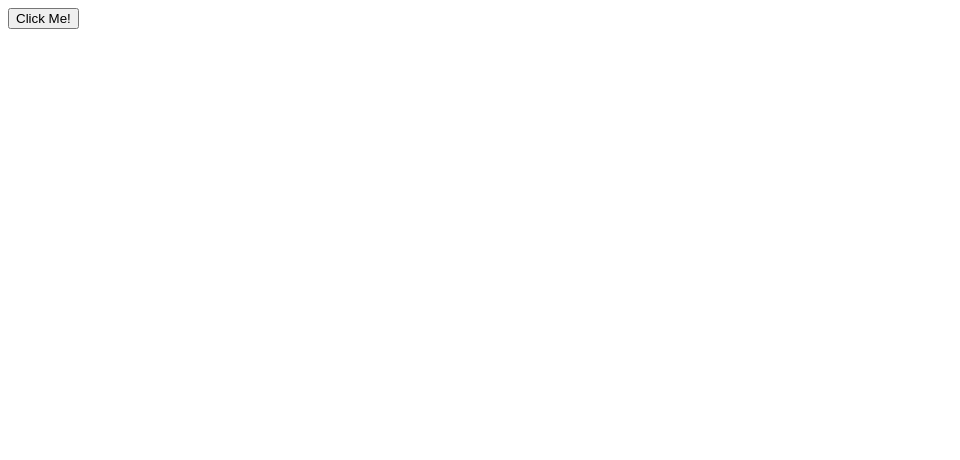
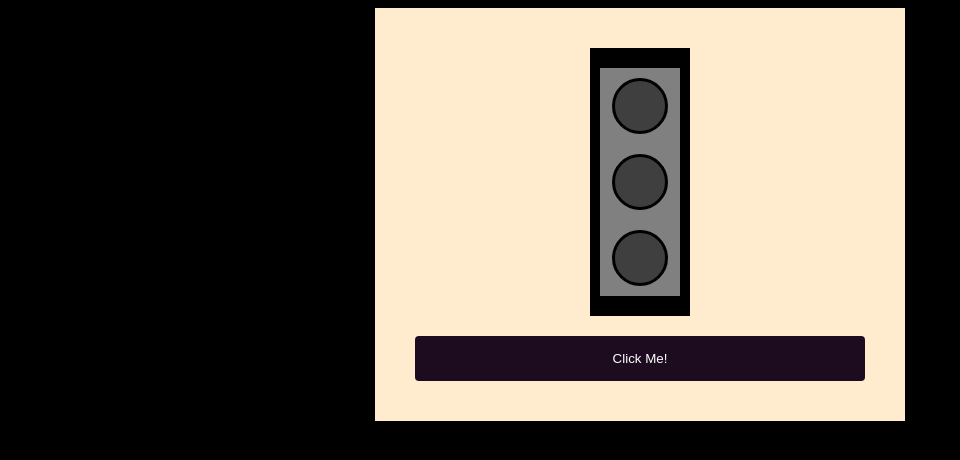
Before and after one commit to estevamwiu/project-traffic-light, a plain HTML site: page index.html in a window 1280 px wide. Shown: the whole page, without its empty margins (0-960 px from the left). Drawn offline with Linux system fonts and the light colour scheme.

Commit message:
closes #2 - css externo

```diff
--- a/index.html
+++ b/index.html
@@ -1,9 +1,10 @@
 <!DOCTYPE html>
-<html lang="en">
+<html lang="pt-br">
 <head>
     <meta charset="UTF-8">
     <meta name="viewport" content="width=device-width, initial-scale=1.0">
     <title>Traffic Light</title>
+    <link rel="stylesheet" href="style.css">
 </head>
 <body>
     <div class = "container">
@@ -11,14 +12,14 @@
         <div class = "traffic-light">
 
             <div class="panel">
-                <div class="red-light">
+                <div class=" light light-off">
 
                 </div>
-                    <div class="yellow-light">
+                    <div class=" light light-off">
 
                     </div>
 
-                        <div class="green-light">
+                        <div class="light light-off">
 
                         </div>
             </div>
--- /dev/null
+++ b/style.css
@@ -0,0 +1,78 @@
+body
+{
+    background-color: #000000;
+}
+button
+{
+    background-color: #1d0c20;
+    border: none;
+    color: #ffffff;
+    padding: 15px 32px;
+    text-decoration: none;
+    font-size: 1.2 rem;
+    border-radius: 4px;
+    cursor: pointer;
+}
+
+.container
+{
+    background-color: #ffebcd;
+    padding: 40px;
+    width: 450px;
+    margin: auto;
+    display: flex;
+    flex-direction: column;
+}
+
+.traffic-light
+{
+    background-color: #000000;
+    width: 100px;
+    padding-top: 10px;
+    padding-bottom: 10px;
+    display: flex;
+    flex-direction: column;
+    margin: auto;
+    margin-bottom: 20px;
+}
+
+.panel
+{
+    background-color: #808080;
+    margin: 10px;
+    padding: 10px;
+    display: flex;
+    flex-direction: column;
+    row-gap: 20px;
+}
+
+.light
+{
+    width: 50px;
+    height: 50px;
+    margin: auto;
+    border-color: #000000;
+    border-width: medium;
+    border-style: solid;
+    border-radius: 50%;
+}
+
+.red-light
+{
+    background-color: red;
+}
+
+.yellow-light
+{
+    background-color: #ffe600;
+}
+
+.green-light
+{
+    background-color: #51ff00;
+}
+
+.light-off
+{
+    background-color: #3f3f3f;
+}
```
